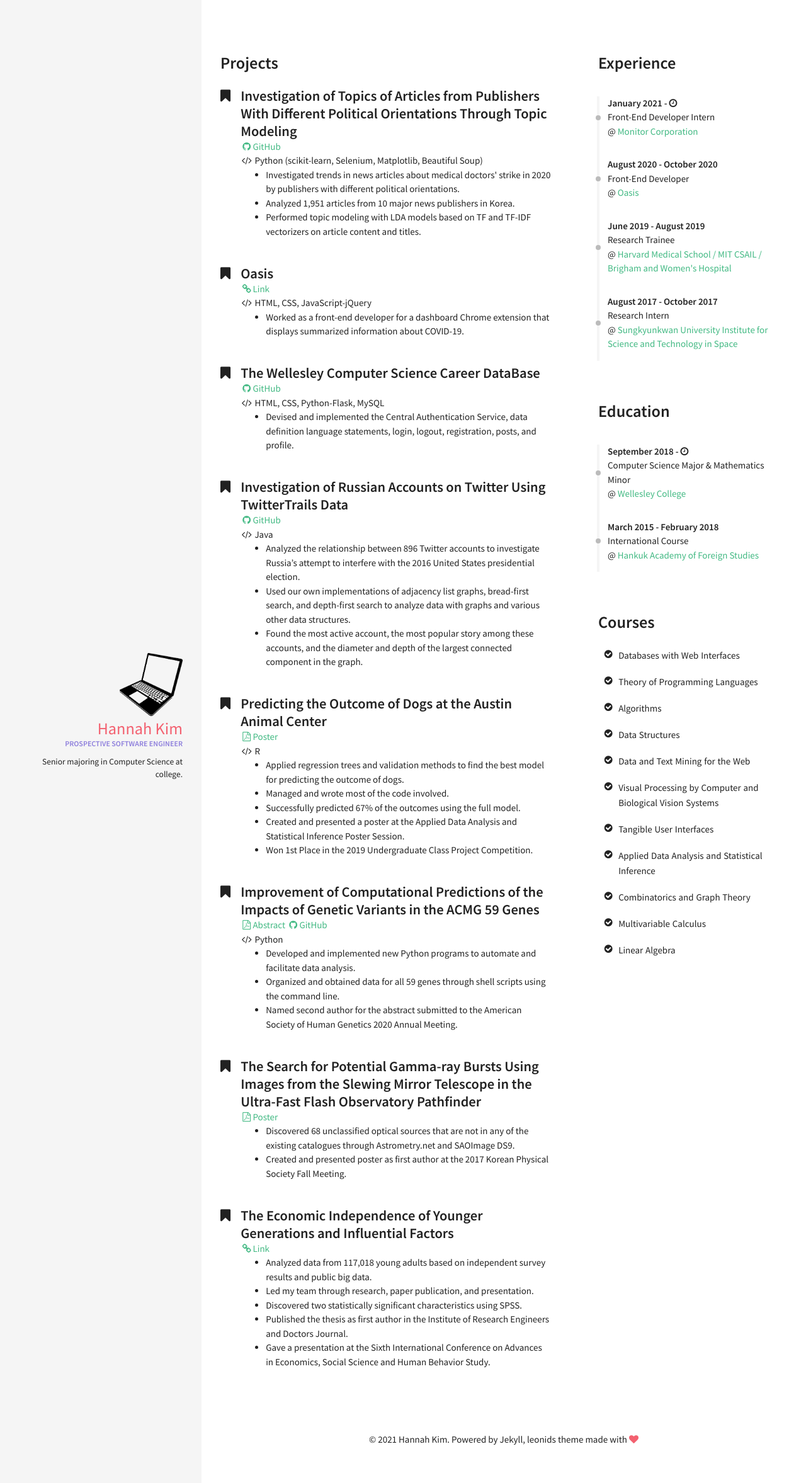
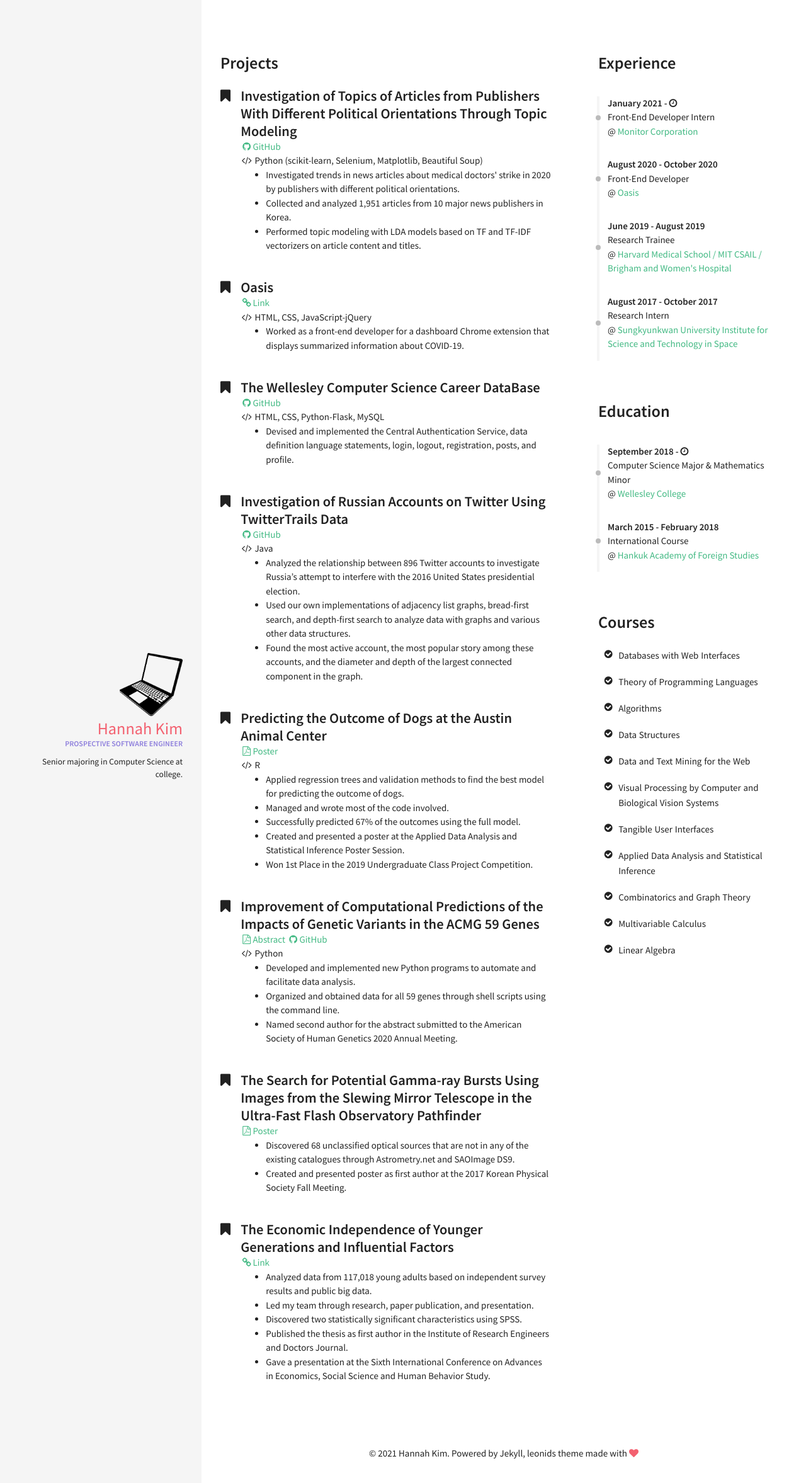
Before and after one commit to hskim37/hskim37.github.io, a Jekyll site: the page built from index.html, in a window 1280 px wide. Shown: the top 2355 px of the page at 63% size. Built offline with Jekyll 4.4.1, drawn with Linux system fonts in a browser that asks for light colours.

Commit message:
Update projects.yml

```diff
--- a/_data/index/projects.yml
+++ b/_data/index/projects.yml
@@ -3,7 +3,7 @@
   github: https://github.com/hskim37/Dr-Strike
   descr: <ul class="bullets">
           <li>Investigated trends in news articles about medical doctors' strike in 2020 by publishers with different political orientations.</li>
-          <li>Analyzed 1,951 articles from 10 major news publishers in Korea.</li>
+          <li>Collected and analyzed 1,951 articles from 10 major news publishers in Korea.</li>
           <li>Performed topic modeling with LDA models based on TF and TF-IDF vectorizers on article content and titles.</li>
          </ul>
 
```
